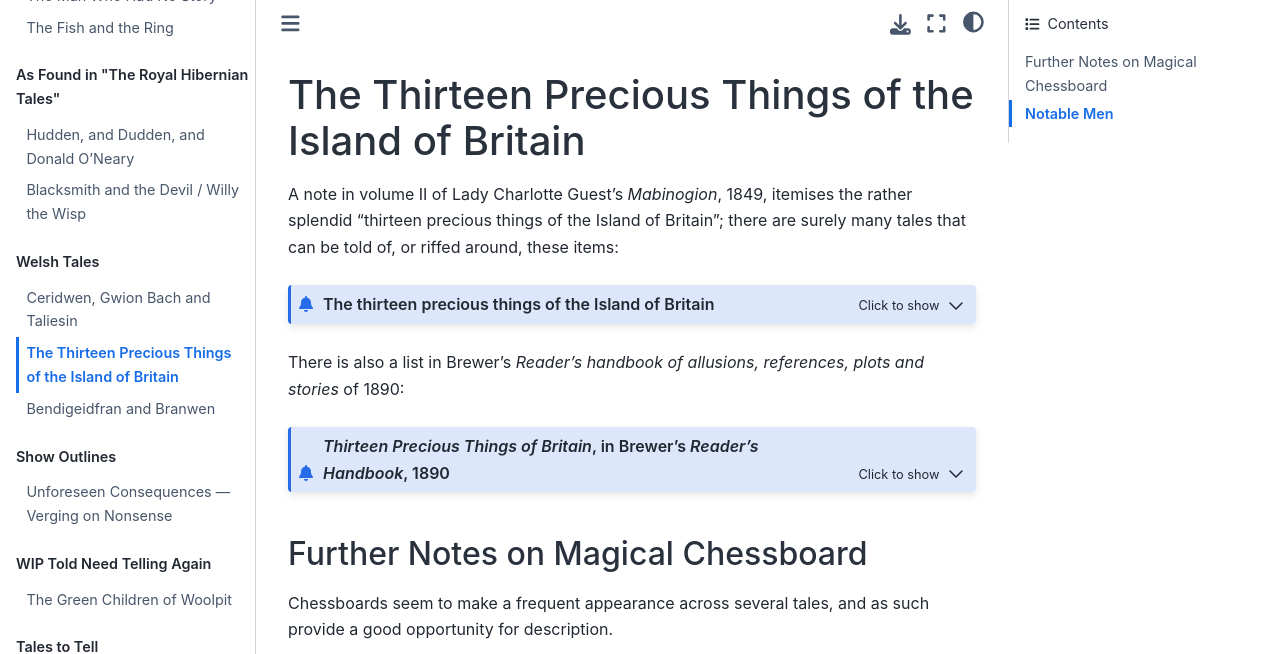
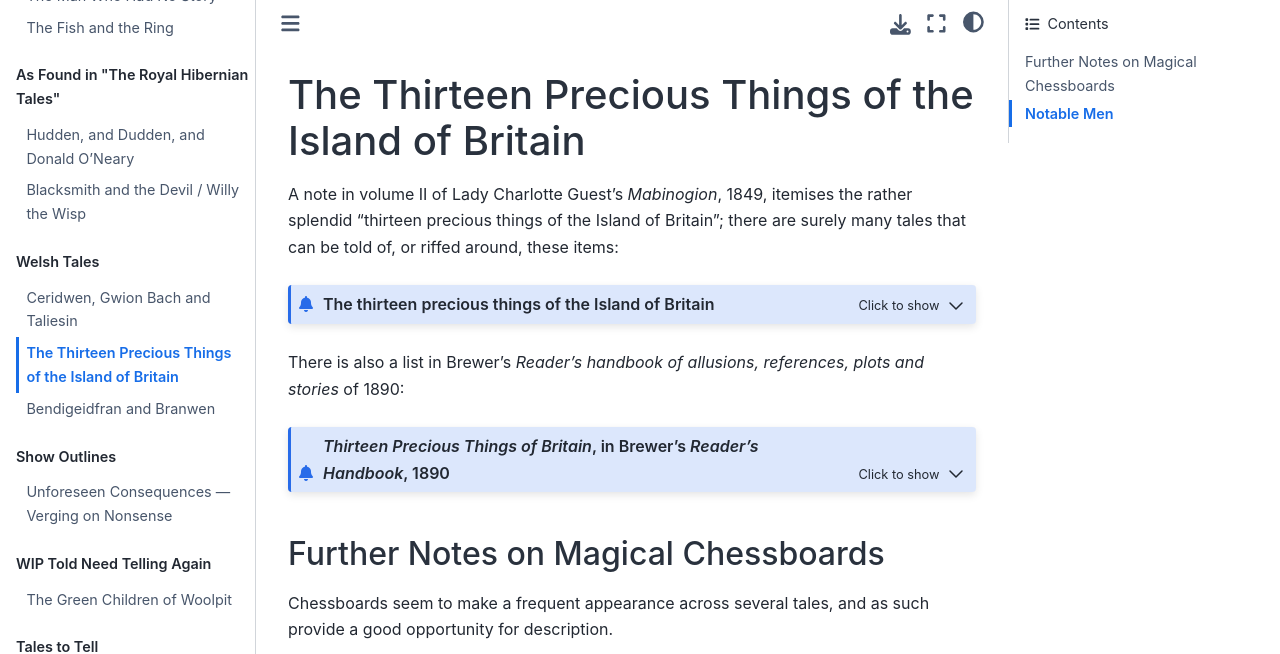
Before and after one commit to psychemedia/storytelling-notes, a Jupyter Book: the page built from thirteen-precious-things.md, in a window 1280 px wide and 900 px high. Shown: the top 654 px of the window. Built offline with Jupyter Book 1.0.4 settings and Sphinx 7.4.7 and the Sphinx Book theme 1.1.4, drawn with Linux system fonts in a browser that asks for light colours.

Commit message:
Update thirteen-precious-things.md

````diff
--- a/thirteen-precious-things.md
+++ b/thirteen-precious-things.md
@@ -82,7 +82,7 @@ Thirteen Precious Things of Britain.
 
 ```
 
-## Further Notes on Magical Chessboard
+## Further Notes on Magical Chessboards
 
 Chessboards seem to make a frequent appearance across several tales, and as such provide a good opportunity for description.
 
````
